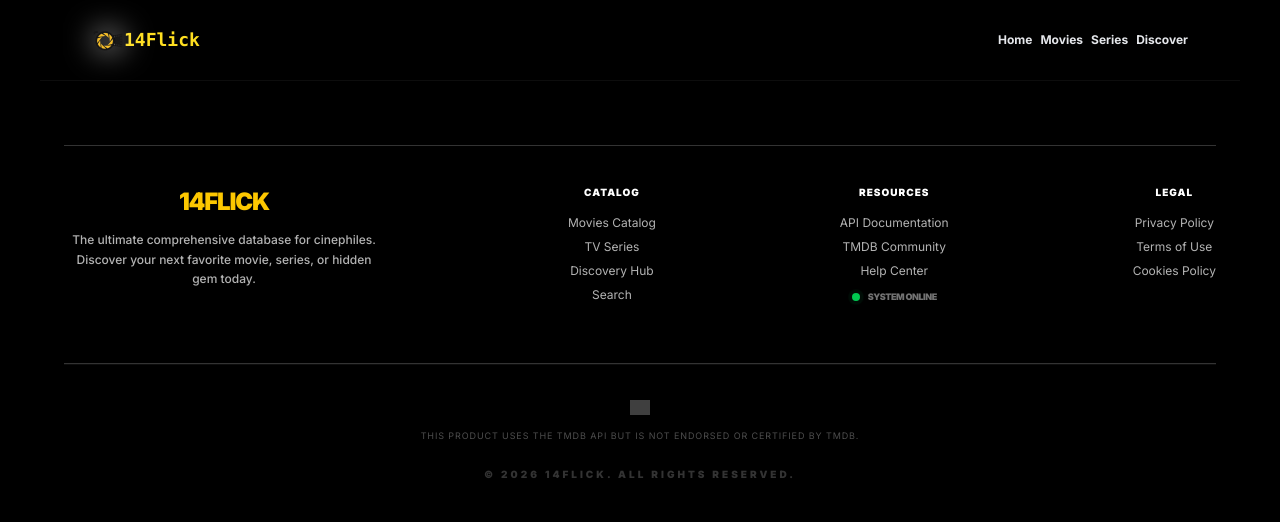
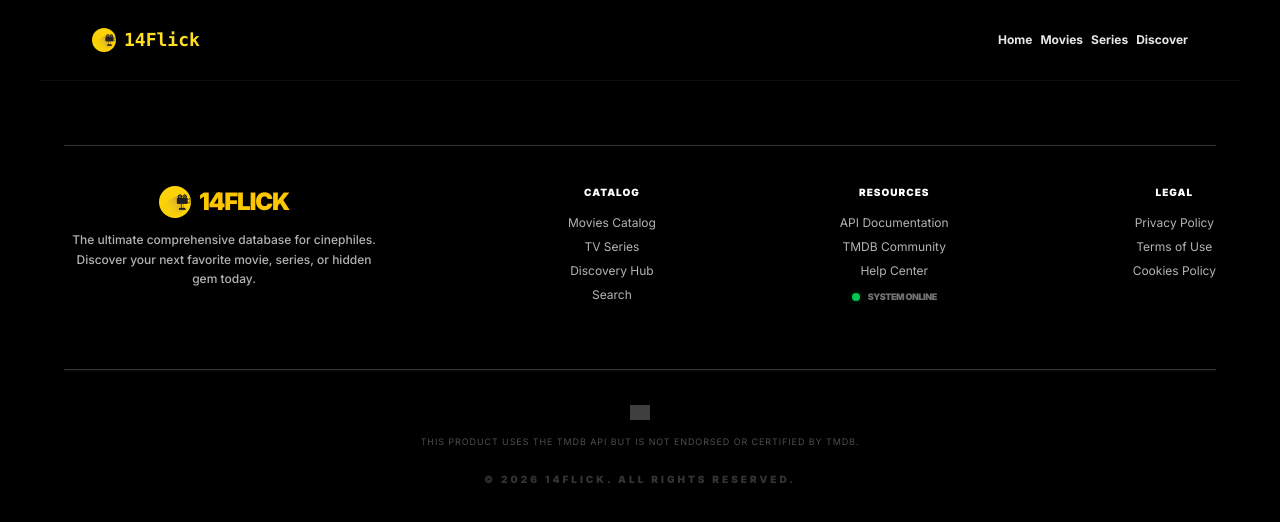
Before and after one commit to s-quare/14Flick, a Next.js app: page /search in a window 1280 px wide. Shown: the top 522 px of the page. Built offline with nearby package versions, Linux system fonts and the light colour scheme; no server answers; grey boxes are pictures that could not be loaded.

Commit message:
fix error

```diff
--- a/src/app/not-found.js
+++ b/src/app/not-found.js
@@ -1,4 +1,3 @@
-"use client";
 import GenreBento from "@/components/GenreBento";
 import SearchBar from "@/components/SearchBar";
 import { Monoton } from "next/font/google";
--- a/src/components/Footer.js
+++ b/src/components/Footer.js
@@ -7,10 +7,20 @@ const Footer = () => {
       <hr className="mb-10 border-white/20" />
       <div className="max-w-7xl mx-auto grid grid-cols-1 xs:grid-cols-3 md:flex md:justify-between gap-x-4 gap-y-12">
         {/* Brand Section */}
-        <div className="text-center col-span-2 xs:col-span-3 md:max-w-xs">
-          <h1 className="text-yellow-400 font-black text-2xl mb-3 tracking-tighter">
-            14FLICK
-          </h1>
+        <div className="text-center col-span-2 xs:col-span-3 md:max-w-xs pb-5">
+          <div className="flex items-center justify-center gap-2 mb-3">
+            <Image
+              src="/images/favicon.jpg"
+              alt="14Flick Logo"
+              width={32}
+              height={32}
+              className="object-contain h-8 aspect-square rounded-full border-white"
+            />
+            <h1 className="text-yellow-400 font-black text-2xl tracking-tighter">
+              14FLICK
+            </h1>
+          </div>
+
           <p className="font-medium leading-relaxed max-w-sm mx-auto">
             The ultimate comprehensive database for cinephiles. Discover your
             next favorite movie, series, or hidden gem today.
--- a/src/components/Header.js
+++ b/src/components/Header.js
@@ -31,13 +31,13 @@ const Header = () => {
 
   return (
     <div className="sticky top-0 z-100 bg-black px-3 sm:px-8 lg:px-13 h-20 flex justify-between items-center gap-3">
-      <div className="flex items-center">
+      <div className="flex items-center gap-2">
         <Image
-          src="/images/favicon.png"
+          src="/images/favicon.jpg"
           alt="14Flick Logo"
           width={32}
           height={32}
-          className="drop-shadow-[0_0_15px_rgba(255,255,255,1)]"
+          className="h-6 object-contain w-6 rounded-full"
         />
         <h1 className="text-yellow-300 font-black font-mono text-sm xs:text-lg">
           14Flick
```
Also changed, not shown: public/images/favicon.jpg (added), public/images/favicon.png (deleted).
